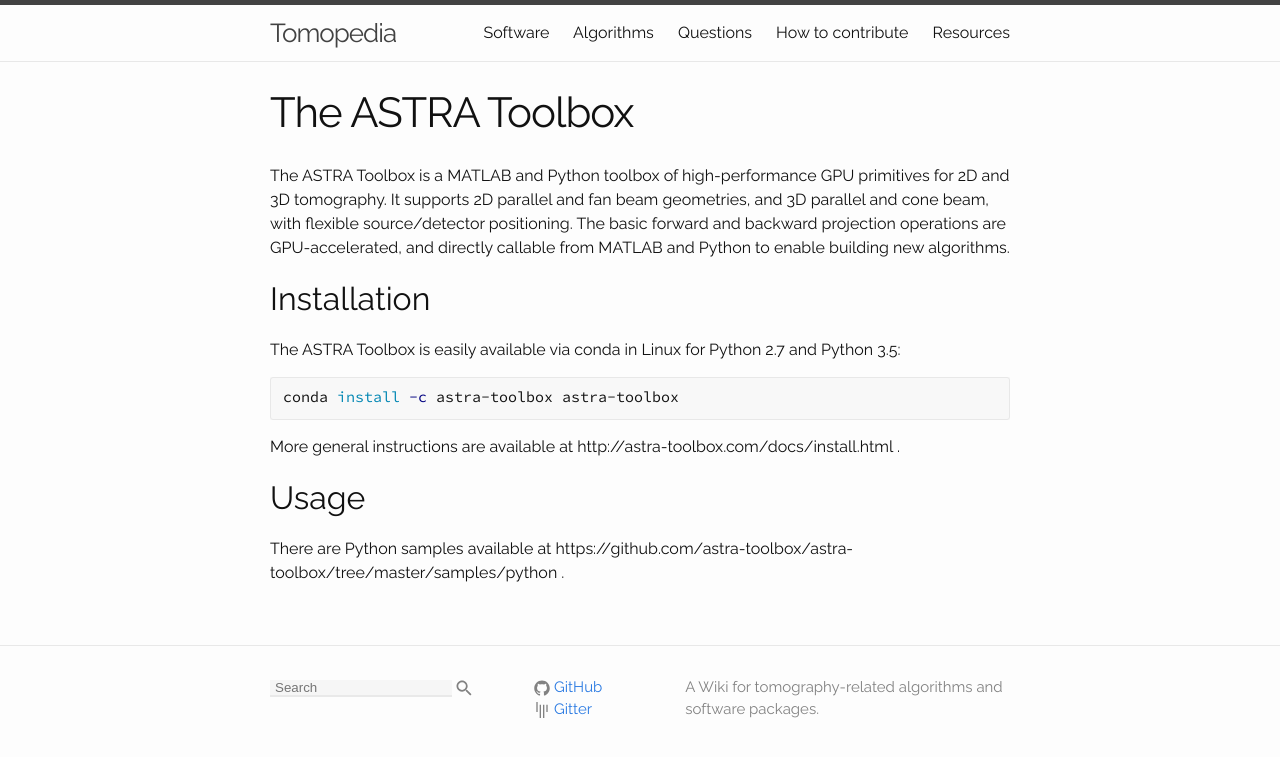
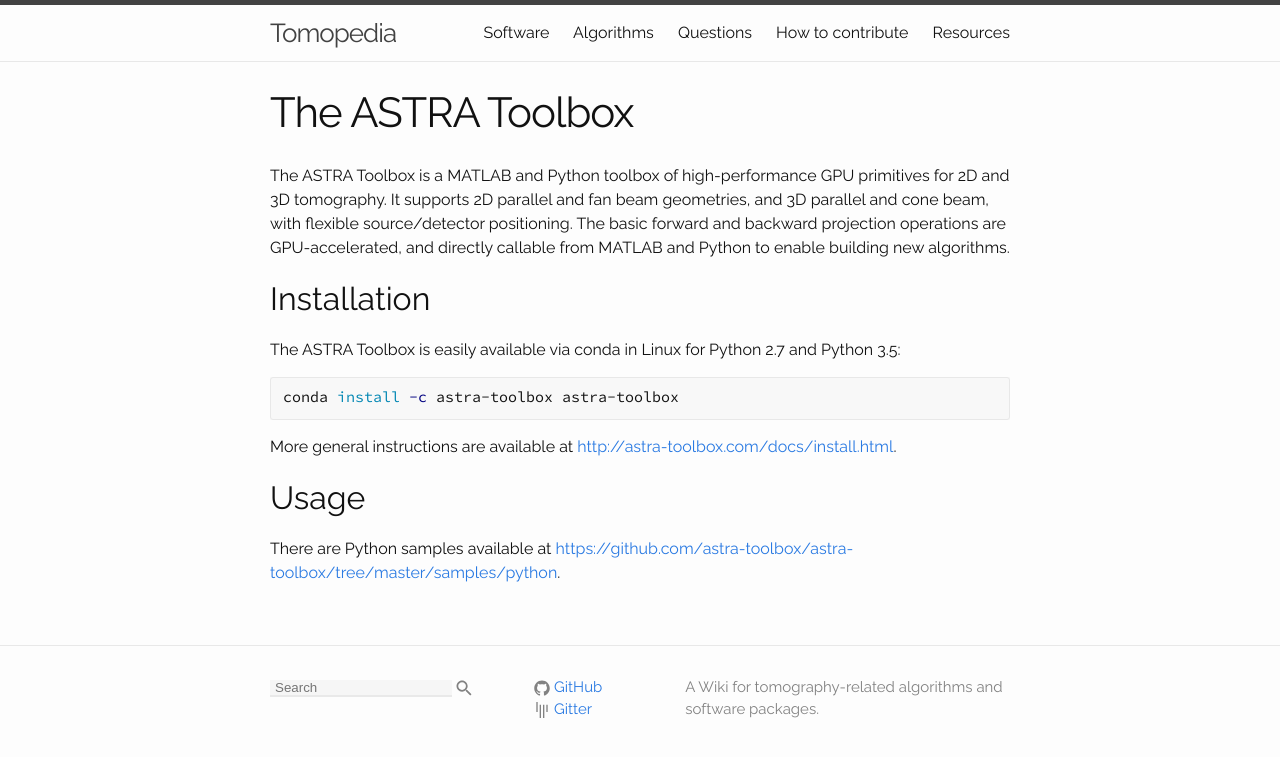
Before and after one commit to tomopedia/tomopedia.github.io, a Jekyll site: the page built from software/astra.md, in a window 1280 px wide. Shown: the top 757 px of the page. Built offline with Jekyll 4.4.1, drawn with Linux system fonts in a browser that asks for light colours.

Commit message:
Turn URLs into links

````diff
--- a/software/astra.md
+++ b/software/astra.md
@@ -14,8 +14,8 @@ The ASTRA Toolbox is easily available via conda in Linux for Python 2.7 and Pyth
 conda install -c astra-toolbox astra-toolbox
 ```
 
-More general instructions are available at http://astra-toolbox.com/docs/install.html .
+More general instructions are available at <http://astra-toolbox.com/docs/install.html>.
 
 ## Usage
 
-There are Python samples available at https://github.com/astra-toolbox/astra-toolbox/tree/master/samples/python .
+There are Python samples available at <https://github.com/astra-toolbox/astra-toolbox/tree/master/samples/python>.
````
